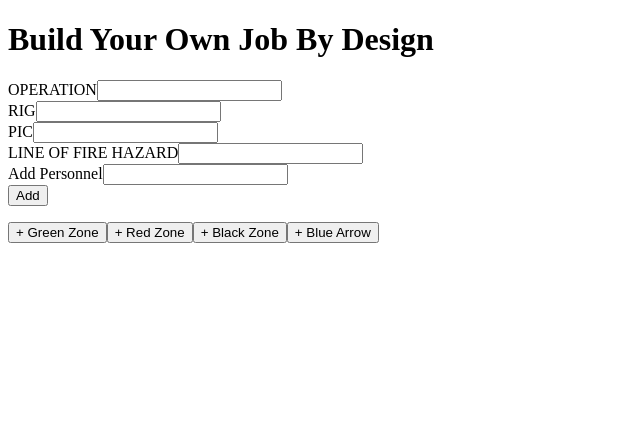
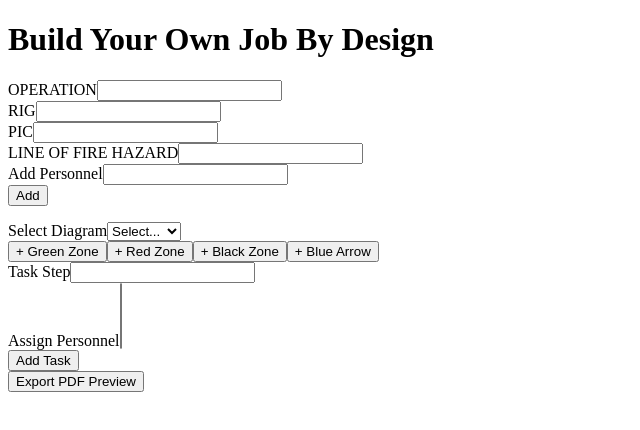
Before and after one commit to Kaourantinduplenne/BYOJBD-04, a Next.js app: page / in a window 1280 px wide. Shown: the top 430 px of the page, without its empty margins (0-640 px from the left). Built offline with nearby package versions, Linux system fonts and the light colour scheme.

Commit message:
Add files via upload

```diff
--- a/components/RigJBDBuilder.js
+++ b/components/RigJBDBuilder.js
@@ -13,22 +13,15 @@ export default function RigJBDBuilder() {
   const [workerName, setWorkerName] = useState('');
   const [workers, setWorkers] = useState([]);
   const [positions, setPositions] = useState({});
+  const [diagram, setDiagram] = useState('');
   const [zones, setZones] = useState({ green: [], red: [], black: [] });
   const [arrows, setArrows] = useState([]);
   const [arrowId, setArrowId] = useState(0);
+  const [zoneId, setZoneId] = useState(0);
   const [taskStep, setTaskStep] = useState('');
   const [taskPersons, setTaskPersons] = useState([]);
   const [tasks, setTasks] = useState([]);
-
-  const addTask = () => {
-    if (taskStep && taskPersons.length > 0) {
-      setTasks([...tasks, { step: taskStep, persons: [...taskPersons] }]);
-      setTaskStep('');
-      setTaskPersons([]);
-    }
-  };
-
-  const [zoneId, setZoneId] = useState(0);
+  const [pdfUrl, setPdfUrl] = useState('');
 
   const addWorker = () => {
     if (workerName.trim()) {
@@ -64,6 +57,25 @@ export default function RigJBDBuilder() {
     setArrows(arrows.map(a => a.id === id ? { ...a, rotate: (a.rotate + 30) % 360 } : a));
   };
 
+  const addTask = () => {
+    if (taskStep && taskPersons.length > 0) {
+      setTasks([...tasks, { step: taskStep, persons: [...taskPersons] }]);
+      setTaskStep('');
+      setTaskPersons([]);
+    }
+  };
+
+  const handleGeneratePDF = async () => {
+    const res = await fetch('/api/generate-jbd', {
+      method: 'POST',
+      headers: { 'Content-Type': 'application/json' },
+      body: JSON.stringify({ operation, rig, pic, lofHazard, workers, tasks })
+    });
+    const blob = await res.blob();
+    const url = URL.createObjectURL(blob);
+    setPdfUrl(url);
+  };
+
   return (
     <div className="p-4 space-y-4 w-[1123px] h-[794px] border-2 border-black overflow-auto text-sm">
       <h1 className="text-xl font-bold text-center">Build Your Own Job By Design</h1>
@@ -83,13 +95,23 @@ export default function RigJBDBuilder() {
       <ul className="space-y-1">
         {workers.map((w, i) => <li key={i}>{i + 1}. {w}</li>)}
       </ul>
+      <div className="flex flex-col">
+        <label>Select Diagram</label>
+        <select value={diagram} onChange={(e) => setDiagram(e.target.value)} className="border rounded p-1 w-full">
+          <option value="">Select...</option>
+          <option value="Drillfloor">Drillfloor</option>
+          <option value="Helideck">Helideck</option>
+          <option value="Deck">Deck</option>
+        </select>
+      </div>
       <div className="flex space-x-2 mb-2">
         <button onClick={() => addZone('green')} className="bg-green-500 text-white px-2 py-1 rounded">+ Green Zone</button>
         <button onClick={() => addZone('red')} className="bg-red-500 text-white px-2 py-1 rounded">+ Red Zone</button>
         <button onClick={() => addZone('black')} className="bg-black text-white px-2 py-1 rounded">+ Black Zone</button>
         <button onClick={addArrow} className="bg-blue-500 text-white px-2 py-1 rounded">+ Blue Arrow</button>
       </div>
-      <div className="relative w-full h-[500px] border bg-white">
+      <div className="relative w-full h-[300px] border bg-white">
+        {diagram && <img src={`/${diagram}.png`} alt={diagram} className="absolute w-full h-full object-contain" />}
         {workers.map((w, i) => (
           <Draggable key={i} position={positions[i] || { x: 10 + i * 10, y: 10 + i * 10 }} onStop={(e, d) => updatePosition(i, d)}>
             <div className="absolute w-6 h-6 rounded-full flex items-center justify-center text-white text-xs cursor-move z-10"
@@ -98,24 +120,16 @@ export default function RigJBDBuilder() {
             </div>
           </Draggable>
         ))}
-        {zones.green.map(z => (
-          <Rnd key={`g-${z.id}`} size={{ width: z.w, height: z.h }} position={{ x: z.x, y: z.y }}
-            onDragStop={(e, d) => updateZone('green', z.id, { ...z, x: d.x, y: d.y })}
-            onResizeStop={(e, dir, ref, delta, pos) => updateZone('green', z.id, { width: parseInt(ref.style.width), height: parseInt(ref.style.height), ...pos })}
-            style={{ border: '2px dashed green', backgroundColor: 'rgba(0,255,0,0.1)', position: 'absolute' }} />
-        ))}
-        {zones.red.map(z => (
-          <Rnd key={`r-${z.id}`} size={{ width: z.w, height: z.h }} position={{ x: z.x, y: z.y }}
-            onDragStop={(e, d) => updateZone('red', z.id, { ...z, x: d.x, y: d.y })}
-            onResizeStop={(e, dir, ref, delta, pos) => updateZone('red', z.id, { width: parseInt(ref.style.width), height: parseInt(ref.style.height), ...pos })}
-            style={{ border: '2px dashed red', backgroundColor: 'rgba(255,0,0,0.1)', position: 'absolute' }} />
-        ))}
-        {zones.black.map(z => (
-          <Rnd key={`b-${z.id}`} size={{ width: z.w, height: z.h }} position={{ x: z.x, y: z.y }}
-            onDragStop={(e, d) => updateZone('black', z.id, { ...z, x: d.x, y: d.y })}
-            onResizeStop={(e, dir, ref, delta, pos) => updateZone('black', z.id, { width: parseInt(ref.style.width), height: parseInt(ref.style.height), ...pos })}
-            style={{ border: '2px dashed black', backgroundColor: 'rgba(0,0,0,0.1)', position: 'absolute' }} />
-        ))}
+        {['green', 'red', 'black'].flatMap(color => zones[color].map(z => (
+          <Rnd key={`${color}-${z.id}`} size={{ width: z.w, height: z.h }} position={{ x: z.x, y: z.y }}
+            onDragStop={(e, d) => updateZone(color, z.id, { ...z, x: d.x, y: d.y })}
+            onResizeStop={(e, dir, ref, delta, pos) => updateZone(color, z.id, { width: parseInt(ref.style.width), height: parseInt(ref.style.height), ...pos })}
+            style={{
+              border: `2px dashed ${color}`,
+              backgroundColor: color === 'black' ? 'rgba(0,0,0,0.1)' : color === 'red' ? 'rgba(255,0,0,0.1)' : 'rgba(0,255,0,0.1)',
+              position: 'absolute'
+            }} />
+        )))}
         {arrows.map(a => (
           <Rnd key={`a-${a.id}`} size={{ width: a.w, height: a.h }} position={{ x: a.x, y: a.y }}
             onDragStop={(e, d) => updateArrow(a.id, { x: d.x, y: d.y })}
@@ -142,6 +156,28 @@ export default function RigJBDBuilder() {
           </Rnd>
         ))}
       </div>
+      <div className="flex space-x-2 items-end mt-2">
+        <div className="flex flex-col w-full">
+          <label>Task Step</label>
+          <input value={taskStep} onChange={(e) => setTaskStep(e.target.value)} className="border rounded p-1 w-full" />
+        </div>
+        <div className="flex flex-col w-full">
+          <label>Assign Personnel</label>
+          <select multiple value={taskPersons} onChange={(e) => setTaskPersons(Array.from(e.target.selectedOptions, o => o.value))} className="border rounded p-1 w-full">
+            {workers.map((w, i) => <option key={i} value={w}>{w}</option>)}
+          </select>
+        </div>
+        <button onClick={addTask} className="bg-green-600 text-white px-4 py-1 rounded h-fit">Add Task</button>
+      </div>
+      <div className="space-y-1 mt-2">
+        {tasks.map((t, i) => (
+          <div key={i} className="border p-2 rounded">
+            {i + 1}. {t.step} (Persons: {t.persons.join(', ')})
+          </div>
+        ))}
+      </div>
+      <button onClick={handleGeneratePDF} className="bg-indigo-600 text-white px-4 py-2 rounded">Export PDF Preview</button>
+      {pdfUrl && <iframe src={pdfUrl} title="PDF Preview" className="w-full h-[300px] border mt-2" />}
     </div>
   );
 }
```
